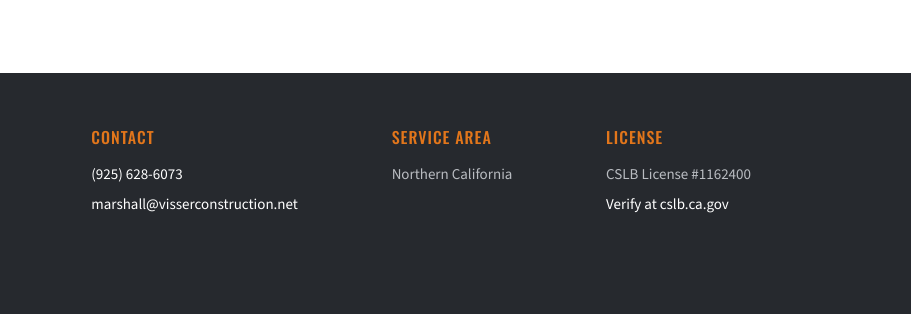
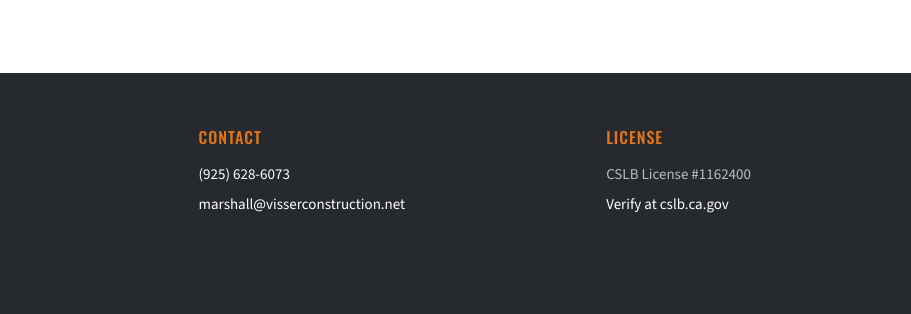
Before and after one commit to courtneyvisser/visserconstruction, a plain HTML site: page index.html in a window 1280 px wide. Shown: the part 1827-2141 px from the top of the page, 369-1280 px from the left. Drawn offline with nearby package versions, Linux system fonts and the light colour scheme.

Commit message:
Add files via upload

```diff
--- a/index.html
+++ b/index.html
@@ -179,7 +179,7 @@
     }
     .footer-main {
       display: grid;
-      grid-template-columns: repeat(4, auto);
+      grid-template-columns: repeat(3, auto);
       justify-content: space-between;
       align-items: start;
       gap: 32px;
@@ -227,7 +227,6 @@
       }
       .f-brand { grid-area: brand; display: flex; align-items: center; gap: 16px; }
       .f-contact { grid-area: contact; }
-      .f-area { display: none; }
       .lic-word { display: none; }
       .lic-line { white-space: nowrap; }
       .footer-bottom { font-size: min(12px, 3.4vw); white-space: nowrap; padding: 16px 10px; }
@@ -324,10 +323,6 @@
         <p><a href="tel:+19256286073">(925) 628-6073</a></p>
         <p><a class="footer-email" href="mailto:marshall@visserconstruction.net">marshall@visserconstruction.net</a></p>
       </div>
-      <div class="f-area">
-        <h4>Service Area</h4>
-        <p>Northern California</p>
-      </div>
       <div class="f-license">
         <h4>License</h4>
         <p class="lic-line">CSLB <span class="lic-word">License </span>#1162400</p>
```
